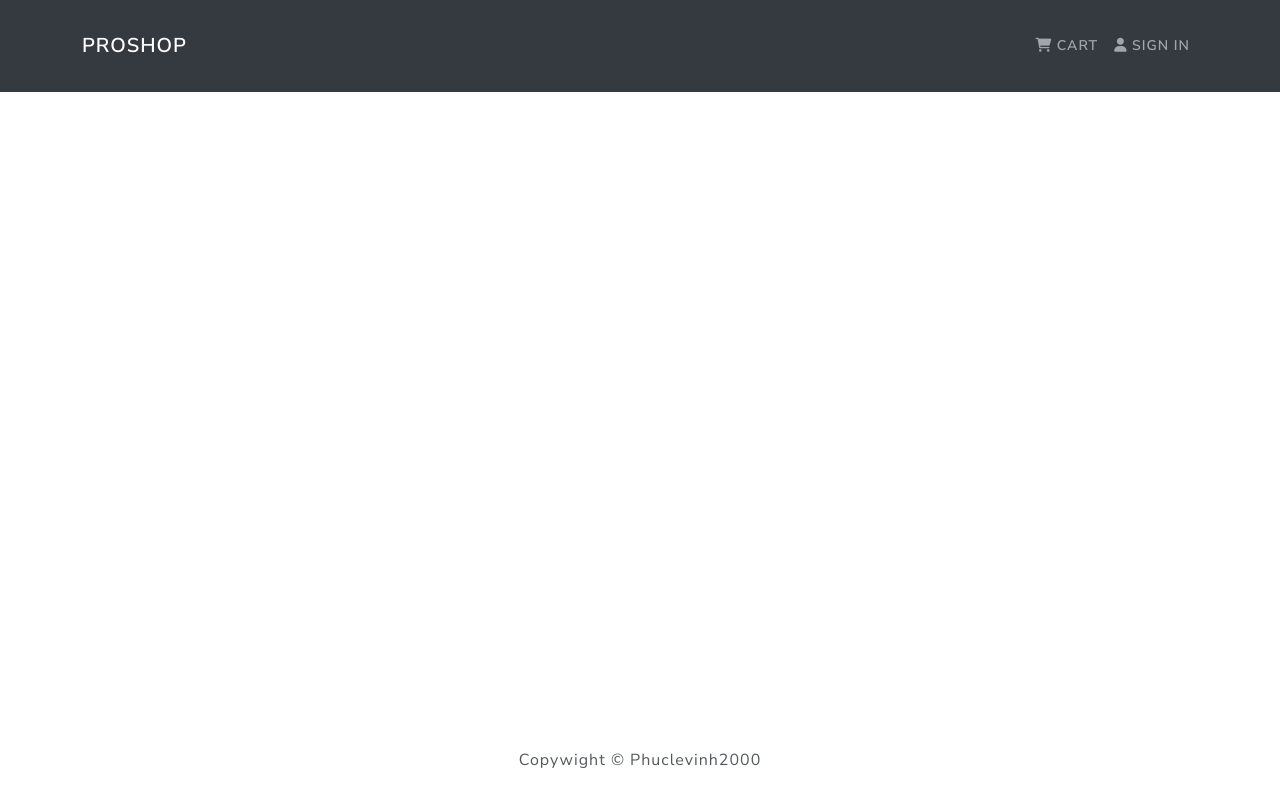
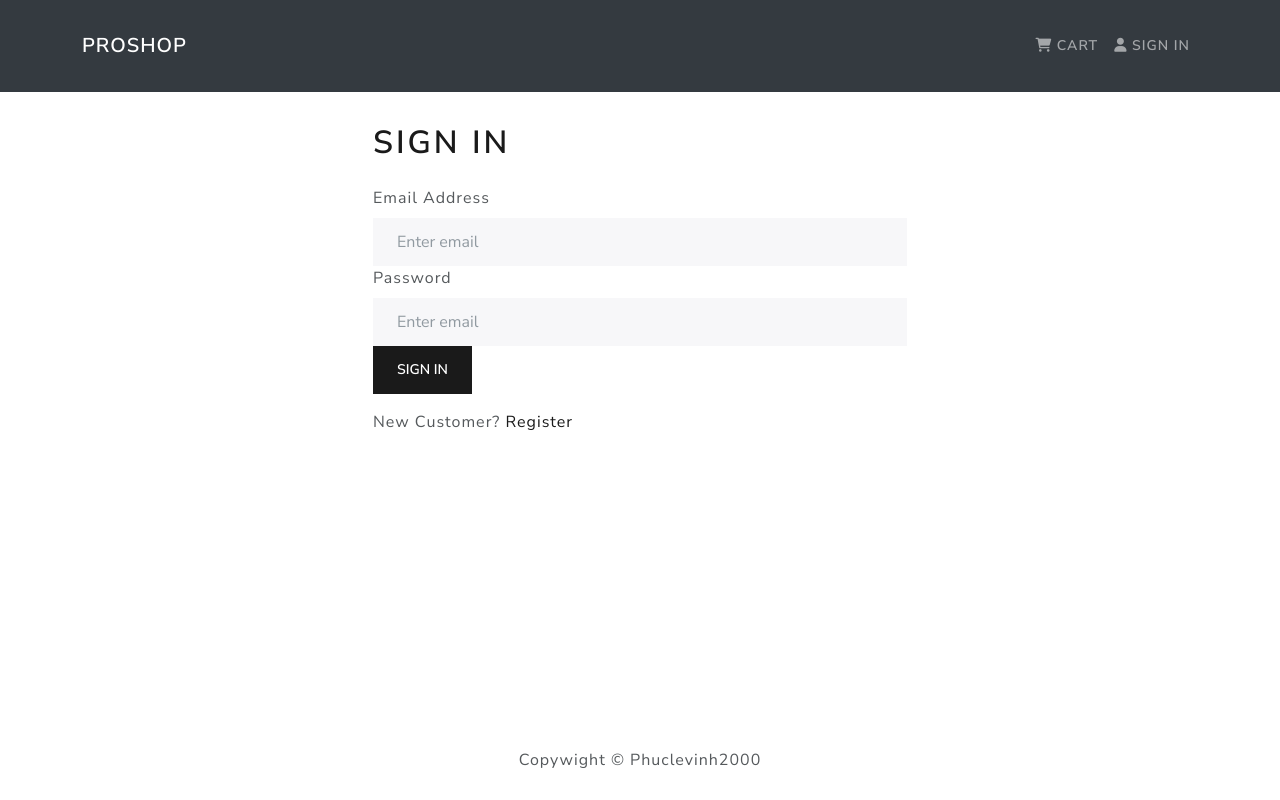
Before and after one commit to phuclevinh2000/Proshop-fullstack, a React (Create React App) app in the folder frontend/: page /login in a window 1280 px wide. Built offline with nearby package versions, Linux system fonts and the light colour scheme.

Commit message:
user login screen and functionally

```diff
--- a/frontend/src/App.js
+++ b/frontend/src/App.js
@@ -6,6 +6,7 @@
 import HomeScreen from './screens/HomeScreen';
 import ProductScreen from './screens/ProductScreen';
 import CartScreen from './screens/CartScreen';
+import LoginScreen from './screens/LoginScreen';
 
 const App = () => {
   return (
@@ -18,6 +19,7 @@
               <Route path="/product/:id" element={<ProductScreen />} />
               <Route path="/cart/:id" element={<CartScreen />} />
               <Route path="/cart/" element={<CartScreen />} />
+              <Route path="/login" element={<LoginScreen />} />
             </Routes>
           </Container>
         </main>
--- /dev/null
+++ b/frontend/src/components/FormContainer.jsx
@@ -0,0 +1,16 @@
+import React from 'react';
+import { Container, Row, Col } from 'react-bootstrap';
+
+const FormContainer = ({ children }) => {
+  return (
+    <Container>
+      <Row className='justify-content-md-center'>
+        <Col sx={12} md={6}>
+          {children}
+        </Col>
+      </Row>
+    </Container>
+  );
+};
+
+export default FormContainer;
--- /dev/null
+++ b/frontend/src/screens/LoginScreen.jsx
@@ -0,0 +1,73 @@
+import React, { useState, useEffect } from 'react';
+import { Link, useLocation, useNavigate } from 'react-router-dom';
+import { Form, Button, Row, Col } from 'react-bootstrap';
+import { useDispatch, useSelector } from 'react-redux';
+import Message from '../components/Message';
+import Loader from '../components/Loader';
+import FormContainer from '../components/FormContainer';
+import { login } from '../redux/actions/userAction';
+
+const LoginScreen = () => {
+  const [email, setEmail] = useState('');
+  const [password, setPassword] = useState('');
+  const location = useLocation()
+  const navigate = useNavigate()
+  const dispatch = useDispatch()
+  const userLogin = useSelector(state => state.userLogin)
+  const { loading, error, userInfo} = userLogin
+  // console.log(userLogin)
+
+  const redirect = location.search ? location.search.split('=')[1] : '/'
+
+  useEffect(() => {
+    if(userInfo)  {
+      navigate(redirect)
+    }
+  }, [navigate, userInfo, redirect])
+
+  const submitHandler = (e) => {
+    e.preventDefault()
+    //DISPATCH LOGIN
+    dispatch(login(email, password))
+  }
+  return (
+    <FormContainer>
+      <h1>Sign In</h1>
+      {error && <Message variant="danger">{error}</Message>}
+      {loading && <Loader />}
+      <Form onSubmit={submitHandler}>
+        <Form.Group controlId='email'>
+          <Form.Label>Email Address</Form.Label>
+          <Form.Control
+            type='email'
+            placeholder='Enter email'
+            value={email}
+            onChange={(e) => setEmail(e.target.value)}
+          ></Form.Control>
+        </Form.Group>
+
+        <Form.Group controlId='email'>
+          <Form.Label>Password</Form.Label>
+          <Form.Control
+            type='password'
+            placeholder='Enter email'
+            value={password}
+            onChange={(e) => setPassword(e.target.value)}
+          ></Form.Control>
+        </Form.Group>
+
+        <Button type="submit" variant="primary">
+          Sign In
+        </Button>
+      </Form>
+
+      <Row className="py-3">
+        <Col>
+          New Customer? <Link to={redirect ? `/register?redirect=${redirect}` : "/register" }>Register</Link>
+        </Col>
+      </Row>
+    </FormContainer>
+  );
+};
+
+export default LoginScreen;
```
